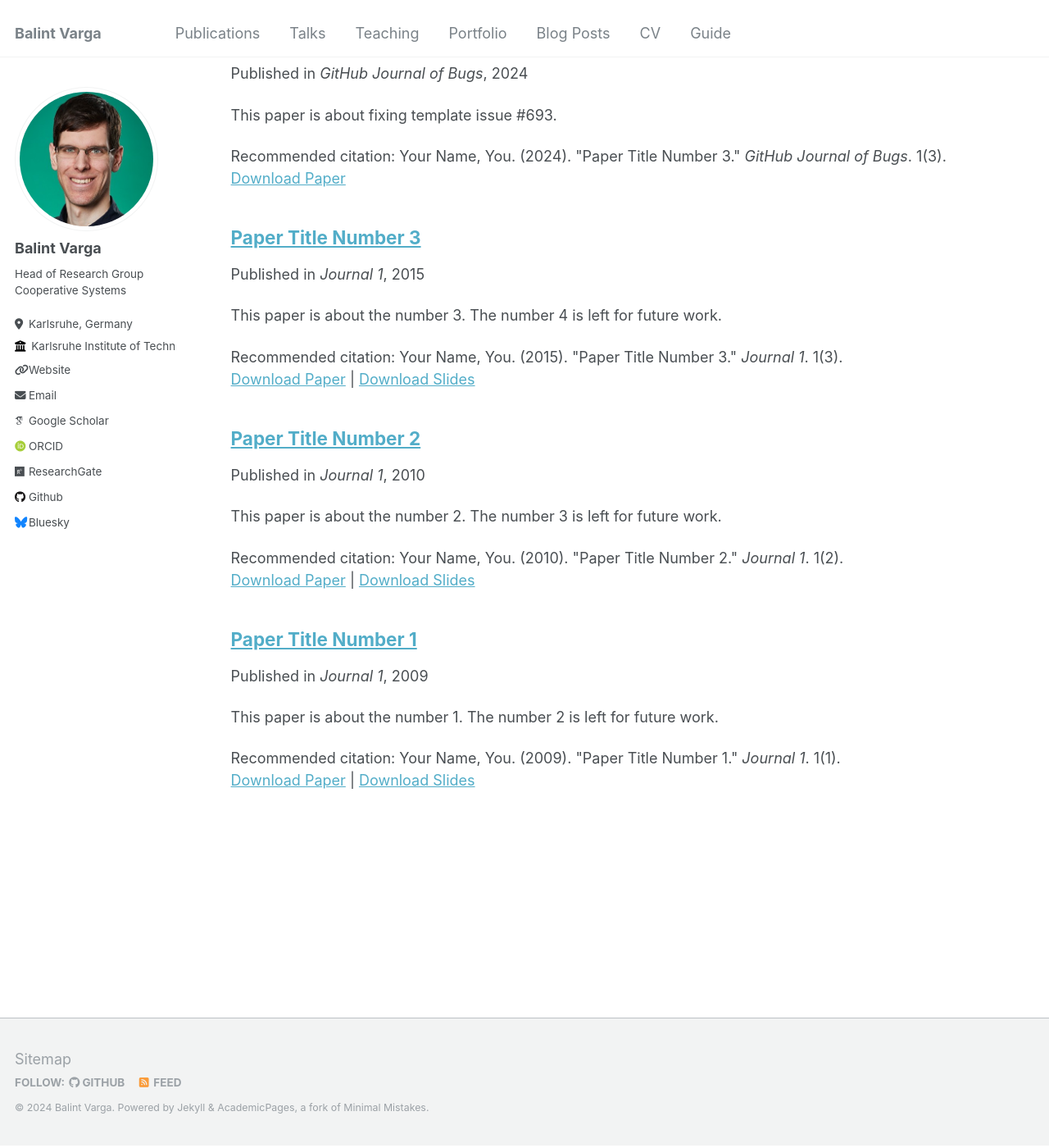
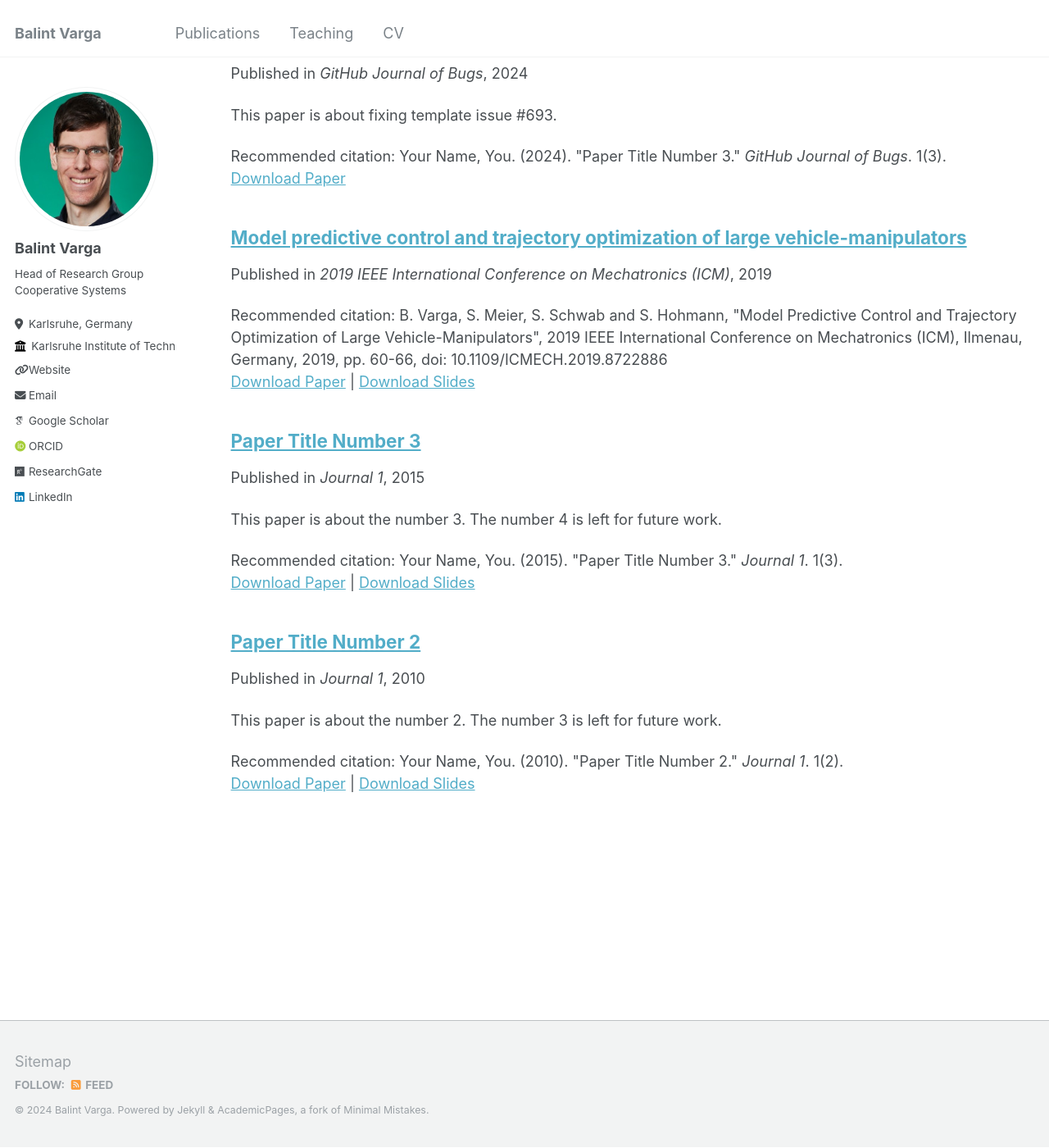
Before and after one commit to balint-varga-KIT/balint-varga-KIT, a Jekyll site: the page built from _pages/publications.md, in a window 1280 px wide and 1400 px high, scrolled down 189 px. Shown: the whole window at 82% size. Built offline with Jekyll 4.4.1, drawn with Linux system fonts in a browser that asks for light colours; some web fonts are replaced.

Commit message:
starting publications updates

```diff
--- a/_config.yml
+++ b/_config.yml
@@ -43,12 +43,12 @@ author:
   bitbucket        : # Username - Update with your username on the site
   codepen          : # Username
   dribbble         : # Username
-  github           : "academicpages"
+  github           : #"academicpages"
   kaggle           : # Username
   stackoverflow    : # User number or user number and name (i.e., use "1" or "1/jeff-atwood")
 
   # Social media
-  bluesky          : "bsky.app" # Replace this with you Bluesky username
+  bluesky          : # "bsky.app" # Replace this with you Bluesky username
   facebook         : # Username
   flickr           : # Username
   foursquare       : # Username
@@ -57,7 +57,7 @@ author:
   keybase          : # Username
   instagram        : # Username
   lastfm           : # Username
-  linkedin         : # Username
+  linkedin         : balint-varga-549470aa
   mastodon         : # URL
   medium           : # URL
   pinterest        : # Username
--- a/_publications/2009-10-01-paper-title-number-1.md
+++ /dev/null
@@ -1,13 +0,0 @@
----
-title: "Paper Title Number 1"
-collection: publications
-permalink: /publication/2009-10-01-paper-title-number-1
-excerpt: 'This paper is about the number 1. The number 2 is left for future work.'
-date: 2009-10-01
-venue: 'Journal 1'
-slidesurl: 'http://academicpages.github.io/files/slides1.pdf'
-paperurl: 'http://academicpages.github.io/files/paper1.pdf'
-citation: 'Your Name, You. (2009). &quot;Paper Title Number 1.&quot; <i>Journal 1</i>. 1(1).'
----
-
-The contents above will be part of a list of publications, if the user clicks the link for the publication than the contents of section will be rendered as a full page, allowing you to provide more information about the paper for the reader. When publications are displayed as a single page, the contents of the above "citation" field will automatically be included below this section in a smaller font.
--- /dev/null
+++ b/_publications/2019_mpc_vm_icm.md
@@ -0,0 +1,13 @@
+---
+title: "Model predictive control and trajectory optimization of large vehicle-manipulators"
+collection: publications
+permalink: /publication/2019_mpc_vm_icm
+excerpt: ''
+date: 2019-3-18
+venue: '2019 IEEE International Conference on Mechatronics (ICM)'
+slidesurl: 'http://balint-varga-KIT.github.io/files/slides_2019_mpc.pdf'
+paperurl: 'http://balint-varga-KIT.github.io/files/MPC_IEEE-ICM.pdf'
+citation: 'B. Varga, S. Meier, S. Schwab and S. Hohmann, &quot;Model Predictive Control and Trajectory Optimization of Large Vehicle-Manipulators&quot;, 2019 IEEE International Conference on Mechatronics (ICM), Ilmenau, Germany, 2019, pp. 60-66, doi: 10.1109/ICMECH.2019.8722886'
+---
+
+The contents above will be part of a list of publications, if the user clicks the link for the publication than the contents of section will be rendered as a full page, allowing you to provide more information about the paper for the reader. When publications are displayed as a single page, the contents of the above "citation" field will automatically be included below this section in a smaller font.
```
Also changed, not shown: _data/navigation.yml (+8 -8 lines), 3 other files.
